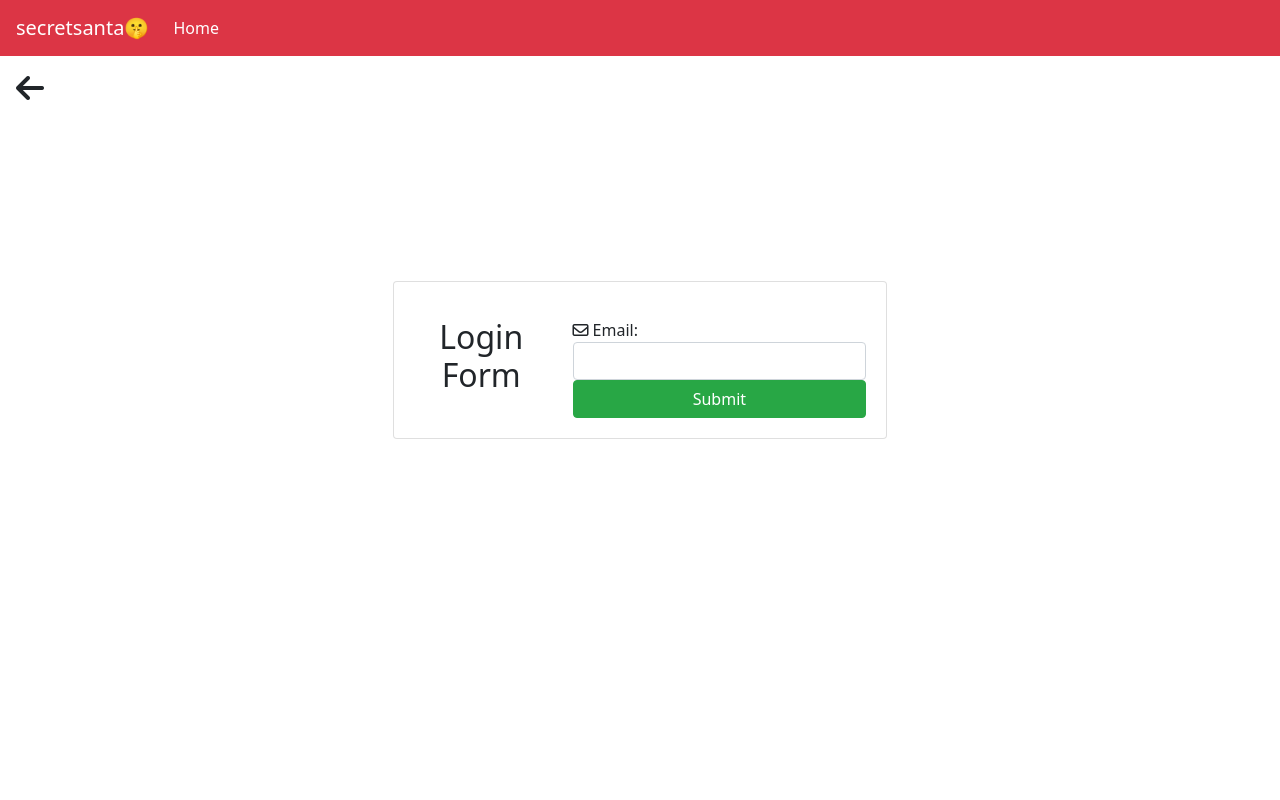
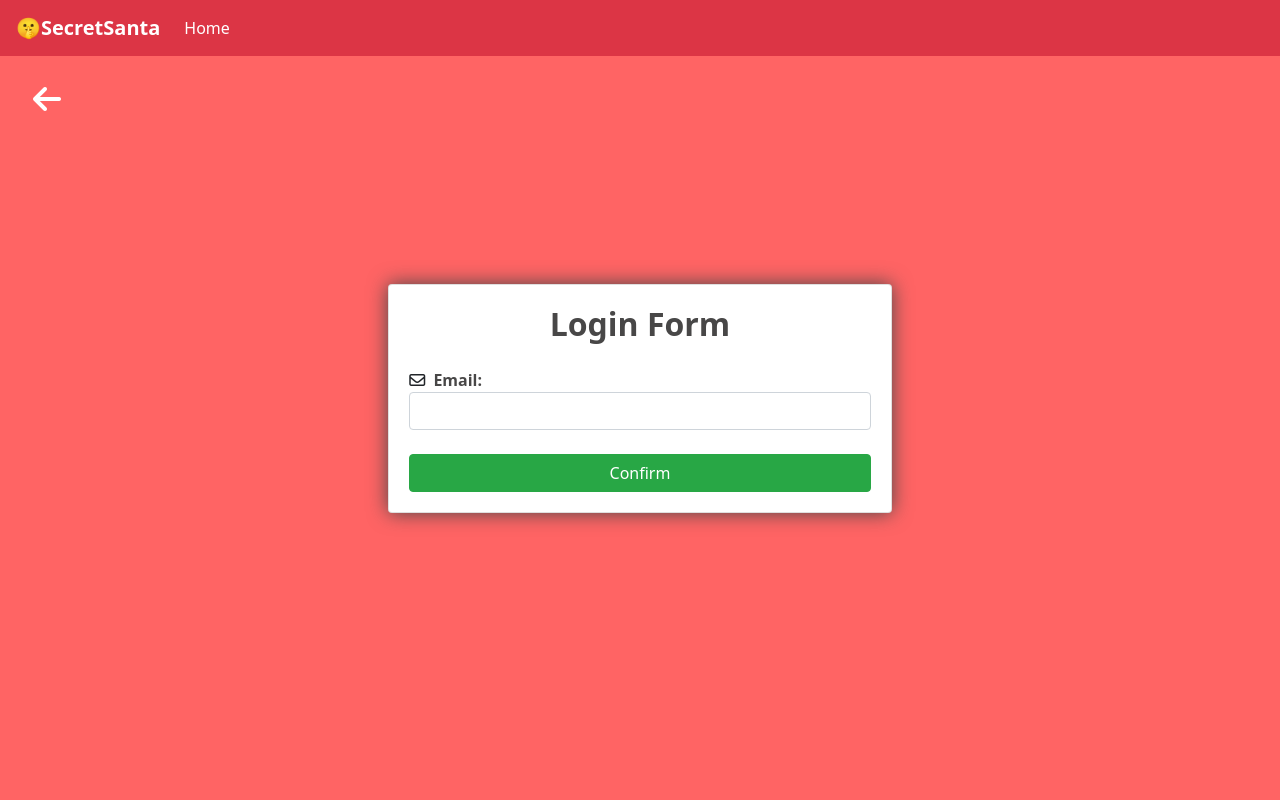
Before and after one commit to vjloable/secretsanta, a PHP site: page /login.php in a window 1280 px wide. Run offline with PHP 8.4, Linux system fonts and the light colour scheme; some libraries are stand-ins or nearby versions.

Commit message:
fix: restore many prev appearance

```diff
--- a/login.php
+++ b/login.php
@@ -1,14 +1,24 @@
 <!DOCTYPE html>
 <html style="height: 100%;">
+
 <head>
 	<title>Login 📝</title>
+	<link rel="stylesheet" href="https://stackpath.bootstrapcdn.com/bootstrap/5.0.0-alpha1/css/bootstrap.min.css" integrity="sha384-r4NyP46KrjDleawBgD5tp8Y7UzmLA05oM1iAEQ17CSuDqnUK2+k9luXQOfXJCJ4I" crossorigin="anonymous">
+	<script src="https://stackpath.bootstrapcdn.com/bootstrap/5.0.0-alpha1/js/bootstrap.min.js" integrity="sha384-oesi62hOLfzrys4LxRF63OJCXdXDipiYWBnvTl9Y9/TRlw5xlKIEHpNyvvDShgf/" crossorigin="anonymous"></script>
+	<script src="https://cdn.jsdelivr.net/npm/popper.js@1.16.0/dist/umd/popper.min.js" integrity="sha384-Q6E9RHvbIyZFJoft+2mJbHaEWldlvI9IOYy5n3zV9zzTtmI3UksdQRVvoxMfooAo" crossorigin="anonymous"></script>
+	<script src="https://kit.fontawesome.com/5d09c7d46f.js" crossorigin="anonymous"></script>
+	<style>
+		.glow {
+			box-shadow: 0 0 20px #484747;
+		}
+	</style>
 </head>
-	<body style="height: 100%;">
-		<nav class="navbar navbar-expand-sm navbar-dark bg-danger">
+
+<body style="height: 100%; background-color: rgb(255, 100, 100);">
+	<nav class="navbar navbar-expand-sm navbar-dark bg-danger" style="height: 7vh">
 		<div class="container-fluid">
-				<a class="navbar-brand" href="#">secretsanta🤫</a>
-				<button class="navbar-toggler" type="button" data-toggle="collapse" data-target="#navbarID"
-					aria-controls="navbarID" aria-expanded="false" aria-label="Toggle navigation">
+			<a class="navbar-brand" style="font-weight: 900;" href="#">🤫SecretSanta</a>
+			<button class="navbar-toggler" type="button" data-toggle="collapse" data-target="#navbarID" aria-controls="navbarID" aria-expanded="false" aria-label="Toggle navigation">
 				<span class="navbar-toggler-icon"></span>
 			</button>
 			<div class="collapse navbar-collapse" id="navbarID">
@@ -18,35 +28,38 @@
 			</div>
 		</div>
 	</nav>
-		<i class="fa fa-arrow-left fa-2x p-3" aria-hidden="true"></i>
-		<div class="container" style="min-height: 60%;display: flex;align-items: center;">
-			<div class="card mx-auto" style="max-width: 600px; padding: 20px;">
-				<div class="row no-gutters">
-					<div class="col-md-4" style="min-height: 100%;display: flex;align-items: center;">
-						<h2 class="card-title text-center">Login Form</h2>
-					</div>
-					<div class="col-md-8">
-						<p class="text-danger text-center">
+	<div style="height: 93vh;">
+		<a class="btn btn-outline-dark mt-1 ml-1" style="border-color: rgb(255, 100, 100);" href="/secretsanta/welcome.php">
+			<i class="fa fa-arrow-left fa-2x p-3" aria-hidden="true" style="color: white; cursor: pointer;"></i>
+		</a>
+		<div class="container" style="min-height: 70%;display: flex;align-items: center;">
+			<div class="card mx-auto glow" style="max-width: 600px; padding: 20px;">
+				<div class="row">
+					<h2 class="card-title text-center" style="font-weight: 900; color: #484747;">Login Form</h2>
+					<div>
+						<p class="text-danger text-center text-wrap">
 							<?php
 							if (isset($_GET['error_msg'])) {
-							echo "*".urldecode($_GET['error_msg']);
+								echo "*" . urldecode($_GET['error_msg']);
 							}
 							?>
 						</p>
 						<form method="post">
 							<div class="form-group">
-								<span class="input-group-addon"><i class="fa fa-envelope-o fa-fw pr-2"></i></span><label for="email">Email:</label>
+								<span class="input-group-addon">
+									<i class="fa fa-envelope-o fa-fw pr-2"></i>
+								</span>
+								<label for="email" style="font-weight: 900; color: #484747;">Email:</label>
 								<input type="email" class="form-control" id="email" name="email" required>
 							</div>
-							<input type="submit" class="btn btn-success btn-block" formaction="/secretsanta/scripts/login_action.php"/>
+							<br>
+							<button type="submit" class="btn btn-success btn-block" formaction="/secretsanta/scripts/login_action.php">Confirm</button>
 						</form>
 					</div>
 				</div>
 			</div>
 		</div>
+	</div>
 </body>
-	<link rel="stylesheet" href="https://stackpath.bootstrapcdn.com/bootstrap/5.0.0-alpha1/css/bootstrap.min.css" integrity="sha384-r4NyP46KrjDleawBgD5tp8Y7UzmLA05oM1iAEQ17CSuDqnUK2+k9luXQOfXJCJ4I" crossorigin="anonymous">
-	<script src="https://stackpath.bootstrapcdn.com/bootstrap/5.0.0-alpha1/js/bootstrap.min.js" integrity="sha384-oesi62hOLfzrys4LxRF63OJCXdXDipiYWBnvTl9Y9/TRlw5xlKIEHpNyvvDShgf/" crossorigin="anonymous"></script>
-	<script src="https://cdn.jsdelivr.net/npm/popper.js@1.16.0/dist/umd/popper.min.js" integrity="sha384-Q6E9RHvbIyZFJoft+2mJbHaEWldlvI9IOYy5n3zV9zzTtmI3UksdQRVvoxMfooAo" crossorigin="anonymous"></script>
-	<script src="https://kit.fontawesome.com/5d09c7d46f.js" crossorigin="anonymous"></script>
+
 </html>
```
Lines whose indentation alone changed are shown as unchanged.
